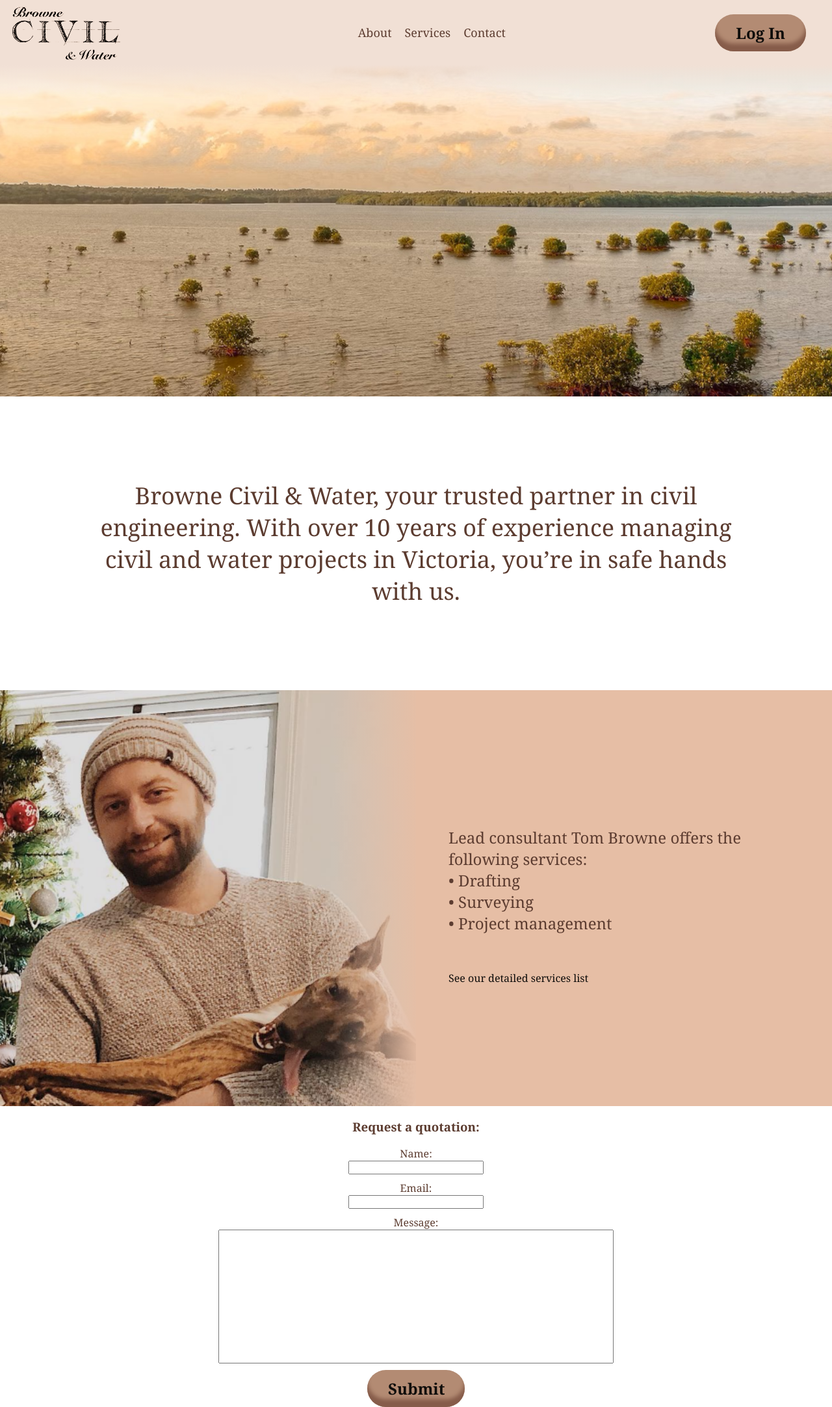
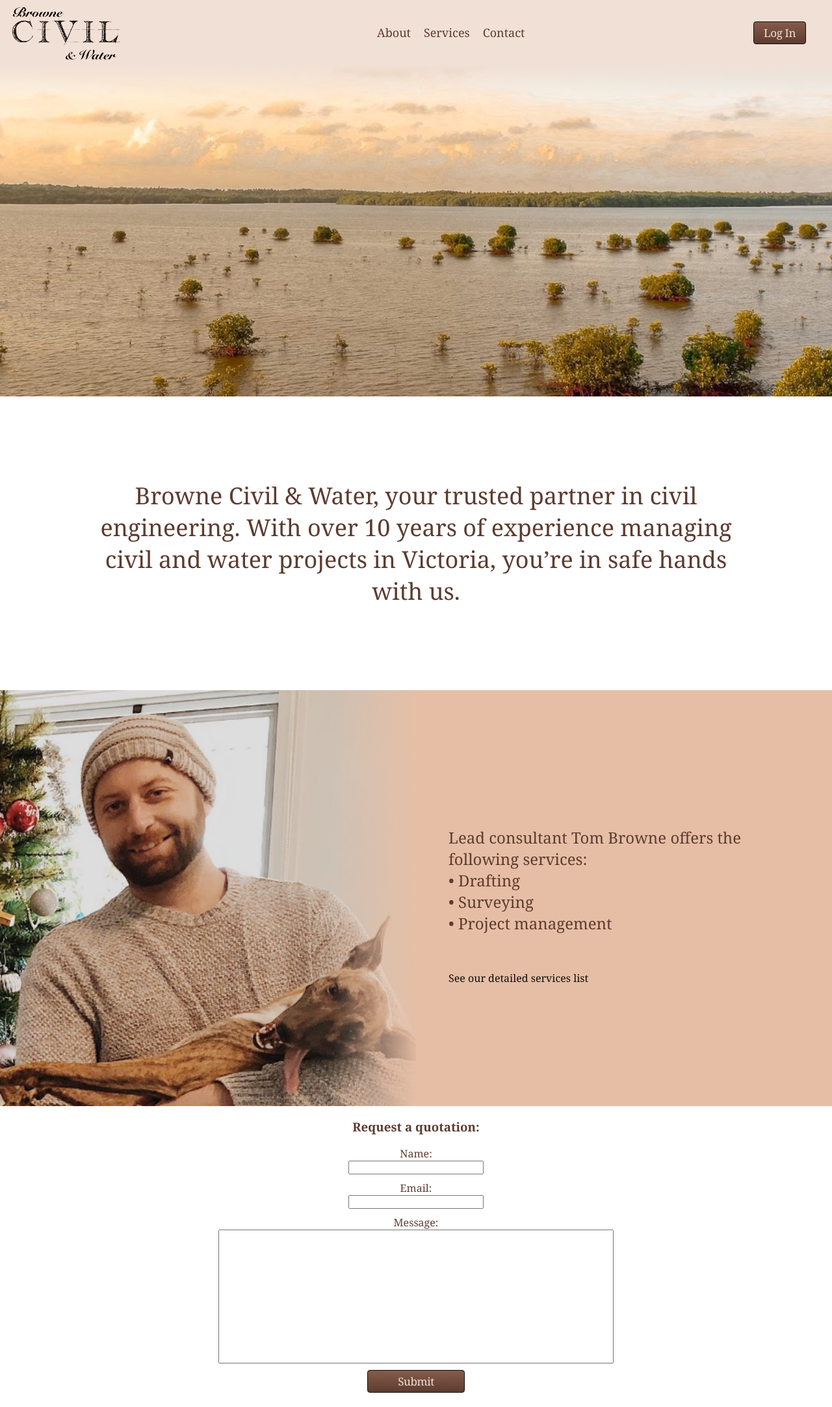
Before and after one commit to jakjarvis/jakjarvis_personal_page, a PHP site: page /bcw/index.html in a window 1280 px wide. Shown: the whole page at 65% size. After the commit the page ends 2143 px from the top, so only its background shows below. Run offline with PHP 8.4, Linux system fonts and the light colour scheme.

Commit message:
[GHA] Upate BCW subfolder

```diff
--- a/public/bcw/resources/style.css
+++ b/public/bcw/resources/style.css
@@ -8,54 +8,60 @@
   --silk: #bbaea5;
   --millbrook: #5c3c30;
   --spicy-mix: #865c4a;
+  --georgia-font: Georgia, "Times New Roman", Times, serif;
 }
 
 /* --- GENERAL --- */
 body {
   margin: 0px;
 
-  font-family: Georgia, "Times New Roman", Times, serif;
+  font-family: var(--georgia-font);
 }
 
 .btn {
-  appearance: none;
-  background-color: var(--sandal);
-  border-radius: 40em;
-  border-style: none;
-  box-shadow: var(--spicy-mix) 0 -12px 6px inset;
+  background-image: linear-gradient(var(--spicy-mix), var(--millbrook));
+  border: 1px solid var(--rangoon-green);
+  border-radius: 4px;
   box-sizing: border-box;
-  color: var(--rangoon-green);
+  color: var(--pot-pourri);
   cursor: pointer;
-  display: inline-block;
-  font-family: Georgia, "Times New Roman", Times, serif;
-  font-size: 24px;
-  font-weight: 700;
-  margin: 0;
-  outline: none;
-  padding: 10px 13px;
-  quotes: auto;
+  direction: ltr;
+  display: block;
+  font-family: var(--georgia-font);
+  font-size: 17px;
+  font-weight: 400;
+  letter-spacing: -0.022em;
+  line-height: 1.47059;
+  min-width: 30px;
+  overflow: visible;
+  padding: 4px 15px;
   text-align: center;
-  transition: all 0.15s;
   user-select: none;
   -webkit-user-select: none;
   touch-action: manipulation;
+  white-space: nowrap;
+}
+
+.btn:disabled {
+  cursor: default;
+  opacity: 0.3;
 }
 
 .btn:hover {
-  background-color: var(--just-right);
-  box-shadow: var(--silk) 0 -6px 8px inset;
-  transform: scale(1.125);
+  background-image: linear-gradient(var(--sandal), var(--spicy-mix));
+  border: 1px solid var(--pot-pourri);
+  text-decoration: none;
 }
 
 .btn:active {
-  transform: scale(1.025);
+  background-image: linear-gradient(var(--sandal), var(--spicy-mix));
+  border: 1px solid var(--pot-pourri);
+  outline: none;
 }
 
-@media (min-width: 768px) {
-  .btn {
-    font-size: 1.5rem;
-    padding: 0.75rem 2rem;
-  }
+.btn:focus {
+  box-shadow: rgba(230, 190, 165, 0.5) 0 0 0 3px;
+  outline: none;
 }
 
 /* --- NAV BAR --- */
```
